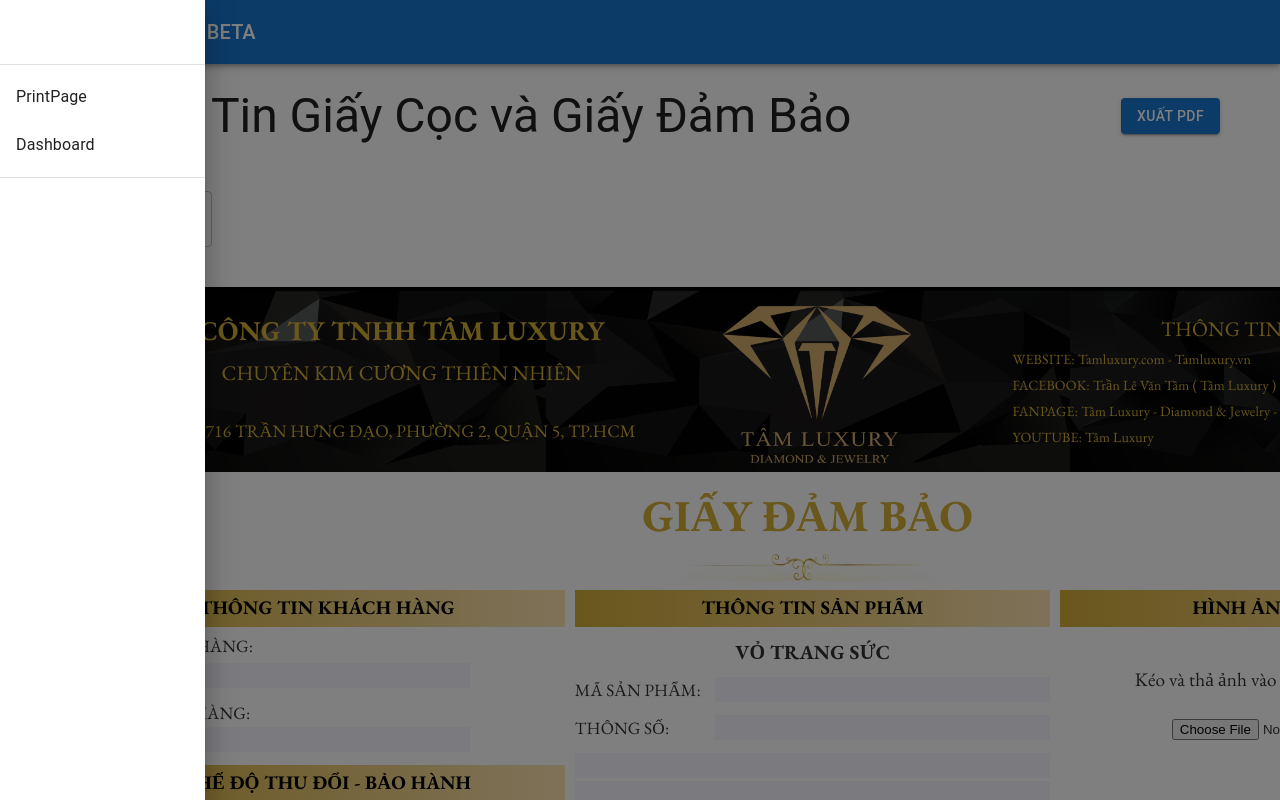
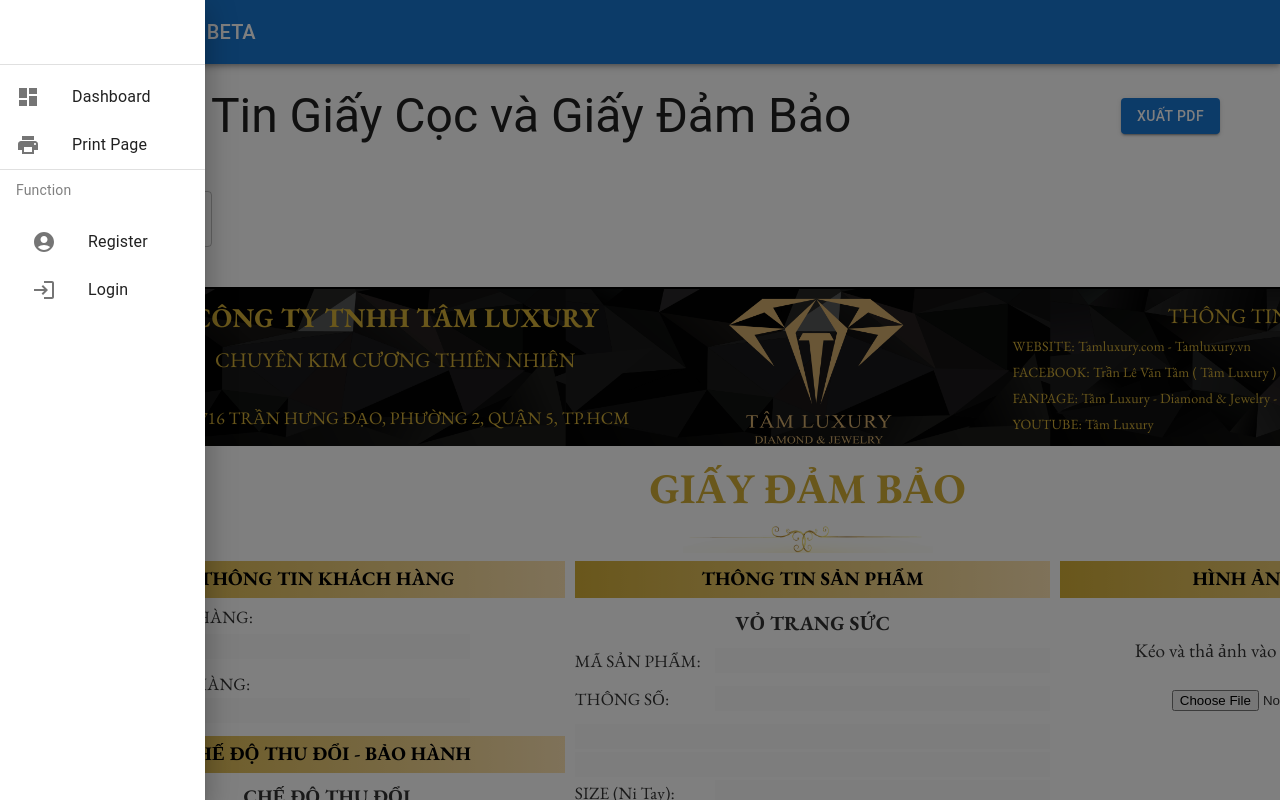
Before and after one commit to doankhoa126/fe_lx, a React (Create React App) app: page /printpage in a window 1280 px wide. Both pictures are taken after a click on the button "open drawer". Shown: the top 800 px of the page. Built offline with nearby package versions, Linux system fonts and the light colour scheme.

Commit message:
update vr2

```diff
--- a/src/components/drawer.js
+++ b/src/components/drawer.js
@@ -9,16 +9,21 @@
 import List from '@mui/material/List';
 import ListItem from '@mui/material/ListItem';
 import ListItemButton from '@mui/material/ListItemButton';
+import ListItemIcon from '@mui/material/ListItemIcon';
 import ListItemText from '@mui/material/ListItemText';
 import MenuIcon from '@mui/icons-material/Menu';
 import Toolbar from '@mui/material/Toolbar';
 import Typography from '@mui/material/Typography';
-import { useNavigate } from 'react-router-dom'; // Thêm import này
+import { useNavigate } from 'react-router-dom';
+import DashboardIcon from '@mui/icons-material/Dashboard';
+import PrintIcon from '@mui/icons-material/Print';
+import AccountCircleIcon from '@mui/icons-material/AccountCircle';
+import LoginIcon from '@mui/icons-material/Login';
 
-const drawerWidth = "16vw"; // Tăng kích thước Drawer lên 320px
+const drawerWidth = "16vw";
 
 function ResponsiveDrawer(props) {
-  const { window, children } = props; // Lấy props children
+  const { window, children } = props;
   const [mobileOpen, setMobileOpen] = React.useState(false);
   const navigate = useNavigate();
 
@@ -31,23 +36,44 @@
       <Toolbar />
       <Divider />
       <List>
-        {['PrintPage', 'Dashboard'].map((text, index) => (
-          <ListItem key={text} disablePadding>
-            <ListItemButton onClick={() => {
-              if (text === 'PrintPage') {
-                navigate('printpage'); // Điều hướng tới PrintPage
-              }
-              if (text === 'Dashboard') {
-                navigate('dashboard'); // Điều hướng tới Dashboard
-              }
-              // Bạn có thể thêm điều hướng cho các mục khác tại đây
-            }}>
-              <ListItemText primary={text} />
+        {/* Dashboard */}
+        <ListItem disablePadding>
+          <ListItemButton onClick={() => navigate('dashboard')}>
+            <ListItemIcon><DashboardIcon /></ListItemIcon>
+            <ListItemText primary="Dashboard" />
+          </ListItemButton>
+        </ListItem>
+
+        {/* Print Page */}
+        <ListItem disablePadding>
+          <ListItemButton onClick={() => navigate('printpage')}>
+            <ListItemIcon><PrintIcon /></ListItemIcon>
+            <ListItemText primary="Print Page" />
+          </ListItemButton>
+        </ListItem>
+
+        <Divider />
+
+        {/* Function Section */}
+        <Typography variant="body2" sx={{ padding: '10px 16px', color: 'gray' }}>Function</Typography>
+        <List sx={{ pl: 2 }}>
+          {/* Register */}
+          <ListItem disablePadding>
+            <ListItemButton onClick={() => navigate('register')}>
+              <ListItemIcon><AccountCircleIcon /></ListItemIcon>
+              <ListItemText primary="Register" />
             </ListItemButton>
           </ListItem>
-        ))}
+
+          {/* Login */}
+          <ListItem disablePadding>
+            <ListItemButton onClick={() => navigate('login')}>
+              <ListItemIcon><LoginIcon /></ListItemIcon>
+              <ListItemText primary="Login" />
+            </ListItemButton>
+          </ListItem>
+        </List>
       </List>
-      <Divider />
     </div>
   );
 
@@ -67,10 +93,10 @@
       <Drawer
         variant="temporary"
         open={mobileOpen}
-        onClose={() => setMobileOpen(false)}
+        onClose={handleDrawerToggle}
         sx={{
           '& .MuiDrawer-paper': {
-            width: drawerWidth, // Sử dụng width mới
+            width: drawerWidth,
           },
         }}
       >
@@ -79,17 +105,13 @@
 
       <Box component="main" sx={{ flexGrow: 1, p: 3 }}>
         <Toolbar />
-        {children} {/* Hiển thị nội dung routes ở đây */}
+        {children}
       </Box>
     </Box>
   );
 }
 
 ResponsiveDrawer.propTypes = {
-  /**
-   * Injected by the documentation to work in an iframe.
-   * Remove this when copying and pasting into your project.
-   */
   window: PropTypes.func,
 };
 
--- a/src/pages/printpage/Pageguarantee.js
+++ b/src/pages/printpage/Pageguarantee.js
@@ -71,7 +71,7 @@
     const titleStyle = {
         textAlign: 'center',
         color: '#D4AF37',
-        fontSize: '2.3em',
+        fontSize: '2.2em',
         border: 'none',
         background: 'none',
         width: '100%',
@@ -85,7 +85,7 @@
         border: 'none',
         width: '100%',
         height: '28px',
-        backgroundColor: '#F8F8FF',
+        backgroundColor: '#fcfcfc',
         padding: '2px',
         fontSize: '16px',
         marginBottom: '3px',
@@ -95,21 +95,23 @@
         border: 'none',
         width: '80%',
         height: '25px',
-        backgroundColor: '#F8F8FF',
+        backgroundColor: '#fcfcfc',
         padding: '2px',
         fontSize: '15px',
         marginBottom: '3px',
     };
+
     const inputStyle3 = {
         borderBottom: '1px dotted #999',
         border: 'none',
         width: '100%',
         height: '25px',
-        backgroundColor: '#F8F8FF',
+        backgroundColor: '#fcfcfc',
         padding: '2px',
         fontSize: '15px',
         marginBottom: '3px',
     };
+
     const sectionHeaderStyle = {
         background: 'linear-gradient(to right, #D4AF37, #FFE5B4)',
         color: '#000',
@@ -172,7 +174,7 @@
     }, [qrData]);
     return (
         <div id="warrantyDocument" style={{ margin: '0 auto', fontFamily: '"EB Garamond", serif', background: '#000', color: '#333', paddingRight: '0.5mm', paddingLeft: '4mm', paddingTop: '0.5mm', paddingBottom: '0.5mm', boxSizing: 'border-box', width: '390mm', }}>
-            <div className="header" style={{ background: `url(${header}) no-repeat center center`, backgroundSize: 'cover', color: '#D4AF37', padding: '5mm 5mm', display: 'grid', gridTemplateColumns: '1fr auto 1fr', alignItems: 'center' }}>
+            <div className="header" style={{ background: `url(${header}) no-repeat center center`, backgroundSize: 'cover', color: '#D4AF37', padding: '6px 6px', display: 'grid', gridTemplateColumns: '1fr auto 1fr', alignItems: 'center' }}>
                 <div className="company-info" style={{ textAlign: 'center', paddingRight: '8vw' }}>
                     <h3 style={{ margin: 0, fontSize: '1.7em', fontWeight: 'bold' }}>CÔNG TY TNHH TÂM LUXURY</h3>
                     <p style={{ margin: '5px 0', fontSize: '1.3em' }}>CHUYÊN KIM CƯƠNG THIÊN NHIÊN</p>
@@ -199,7 +201,7 @@
     <
 /> */}
 
-                <h1 style={titleStyle}>GIẤY ĐẢM BẢO</h1>
+                <h2 style={titleStyle}>GIẤY ĐẢM BẢO</h2>
                 {/* Nếu có các thành phần khác trong header, bạn có thể thêm vào đây */}
 
                 <div style={{ textAlign: 'center' }}>
@@ -301,7 +303,8 @@
                             <input type="text" value={certification} onChange={(e) => setCertification(e.target.value)} style={inputStyle2} />
                         </div>
                         <div className="form-group" style={{ display: 'flex', alignItems: 'center', marginBottom: '10px' }}>
-                            <input type="text" value={certification1} onChange={(e) => setCertification1(e.target.value)} style={inputStyle3} />
+                        <label style={{ display: 'inline-block', width: '160px', fontSize: '0.9em' }}></label>
+                            <input type="text" value={certification1} onChange={(e) => setCertification1(e.target.value)} style={inputStyle2} />
                         </div>
 
                         <div className="form-group" style={{ display: 'flex', alignItems: 'center', marginBottom: '10px' }}>
@@ -348,10 +351,11 @@
                                     src={productImage}
                                     alt="Product Image"
                                     style={{
-                                        width: '100%',
-                                        height: '42vh',
+                                        width: '80%',
+                                        height: 'auto',
                                         objectFit: 'contain',
-                                        border: 'none'
+                                        border: 'none',
+                                        maxHeight : '360px'
                                     }}
                                 />
                             ) : (
@@ -403,7 +407,7 @@
                 height: '100px',
             }}>
 
-                <div style={{ marginTop: '2px', textAlign: 'right', marginRight: '10px' }}>
+                <div style={{ marginTop: '2px', textAlign: 'right', marginRight: '35px' }}>
                     <QRCodeCanvas value={qrData} size={75} />
                 </div>
 
```
